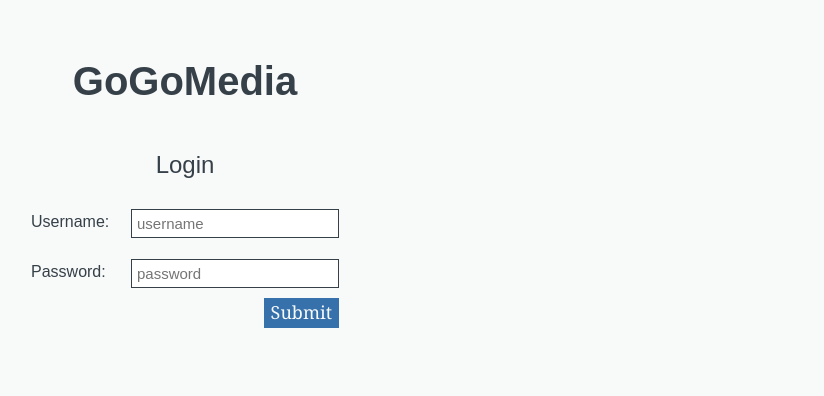
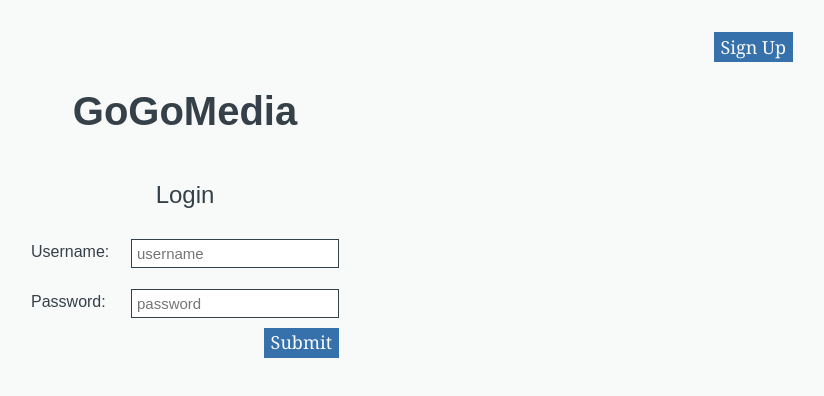
Before and after one commit to mattroseman/gogomedia-frontend, an Angular app: page / in a window 1280 px wide. Shown: the top 396 px of the page, without its empty margins (455-1279 px from the left). Built offline with nearby package versions, Linux system fonts and the light colour scheme; what ngx-drag-and-drop-lists would draw is missing.

Commit message:
added signup button that doesn't do anything, and doesn't go away when logged in
Signed-off-by: Matthew Roseman <mroseman95@gmail.com>

```diff
--- a/src/app/app.component.css
+++ b/src/app/app.component.css
@@ -4,5 +4,17 @@
   align-items: center;
 }
 
+.site-header {
+  display: flex;
+  flex-direction: row;
+  align-self: stretch;
+  justify-content: flex-end;
+}
+
+.signup-button {
+  font-size: 18px;
+  height: 30px;
+}
+
 .title {
 }
--- a/src/app/app.component.html
+++ b/src/app/app.component.html
@@ -1,4 +1,9 @@
 <div class="site-container">
+  <div class="site-header">
+    <button class="signup-button" (click)="signup()">
+      Sign Up
+    </button>
+  </div>
   <div class="title">
     <h1>{{ title }}</h1>
   </div>
--- a/src/app/app.component.ts
+++ b/src/app/app.component.ts
@@ -11,4 +11,9 @@ export class AppComponent {
   title = 'GoGoMedia';
 
   constructor(private apiService: ApiService) {}
+
+  signup() {
+    // open sign-up component
+    console.log('test');
+  }
 }
```
Also changed, not shown: src/app/login/login.component.html (line endings or trailing spaces), 1 other file (tests, documents, lock files or other folders).
